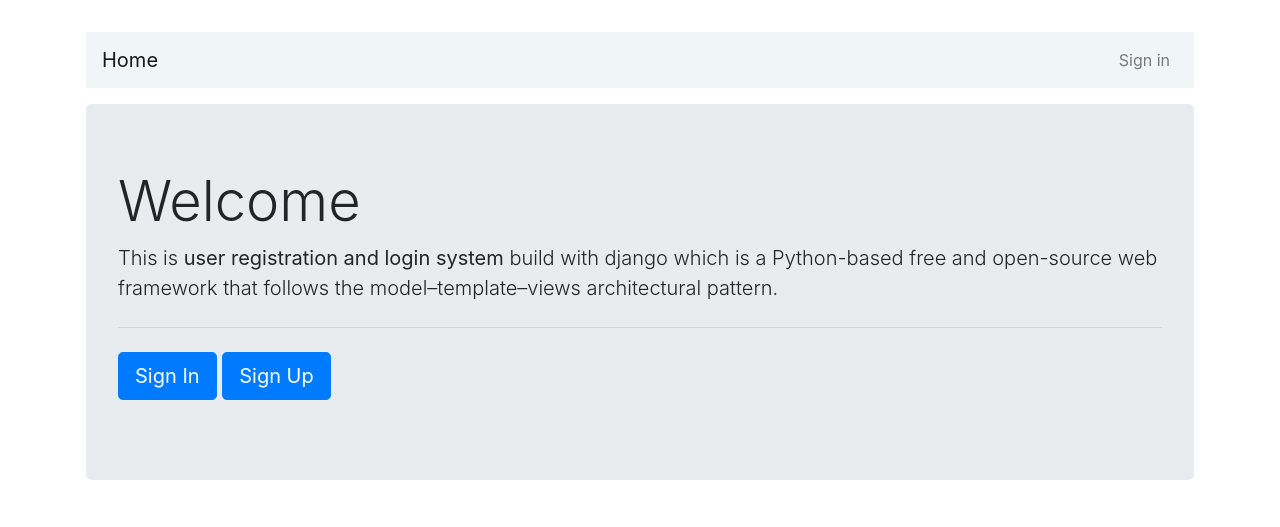
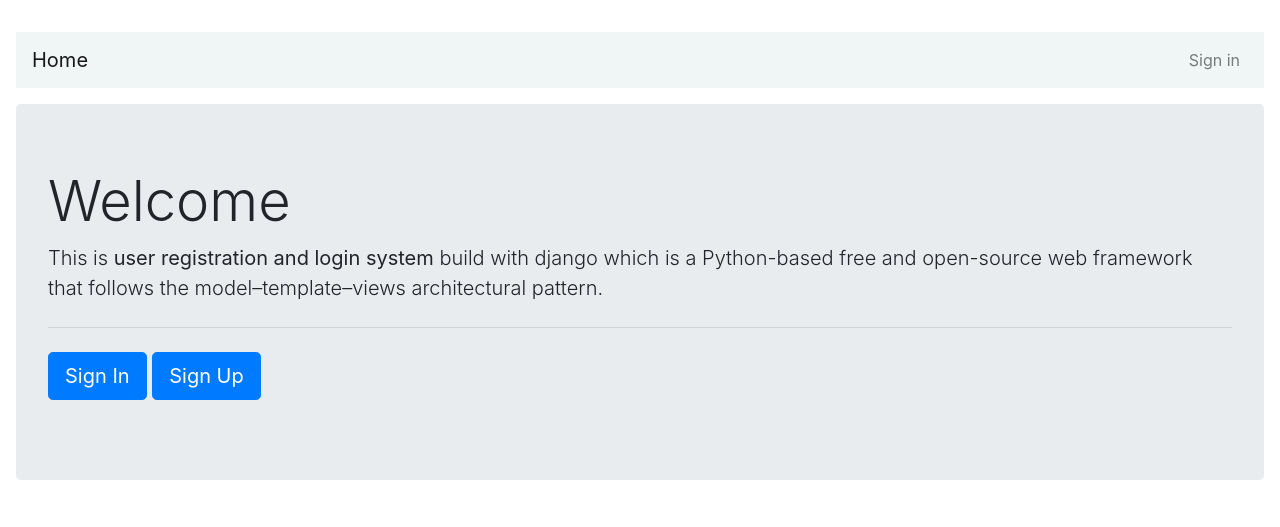
Before and after one commit to Sajeyks/H-Security, a Django app: page / in a window 1280 px wide. Shown: the top 527 px of the page. Run offline with Django 4.2, Linux system fonts and the light colour scheme; some libraries are stand-ins or nearby versions.

Commit message:
reduce padding

```diff
--- a/H_security/H_security/templates/base.html
+++ b/H_security/H_security/templates/base.html
@@ -16,7 +16,7 @@
     <title>{% block title %} {% endblock %} </title>
 </head>
 <body>
-  <div class="container p-3 my-3">
+  <div class=" p-3 my-3">
     <div class="row">
       <div class="col-md-12">
         <nav class="navbar navbar-expand-md navbar-light " style="background-color: #f0f5f5">
```
